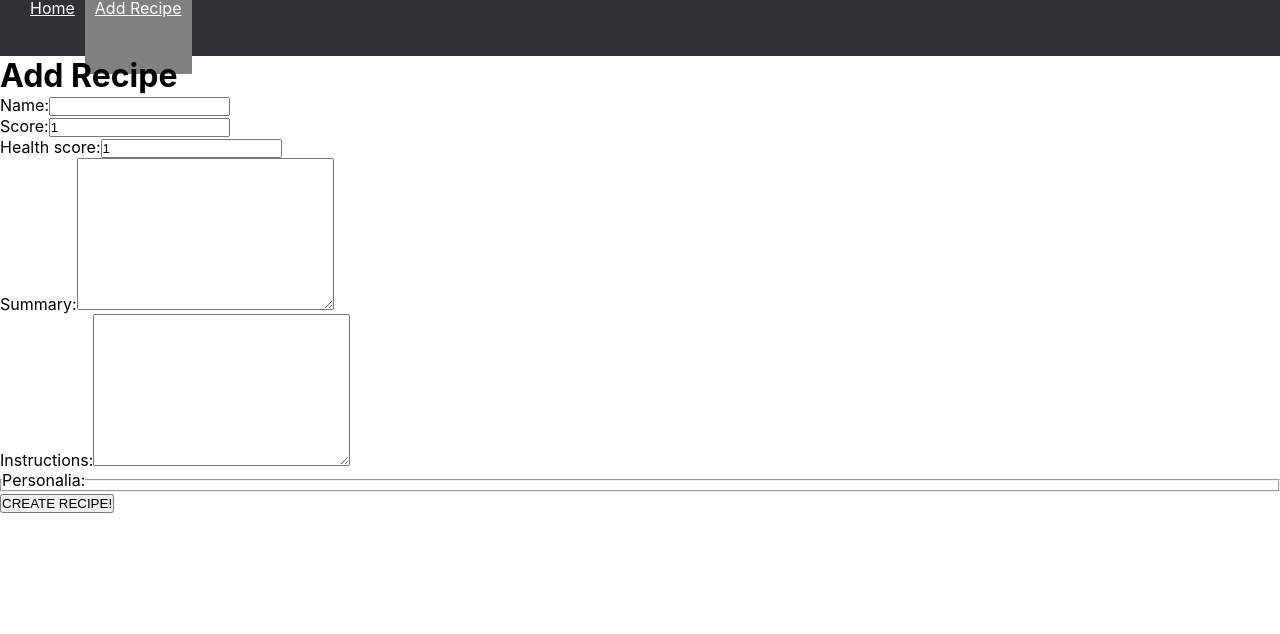
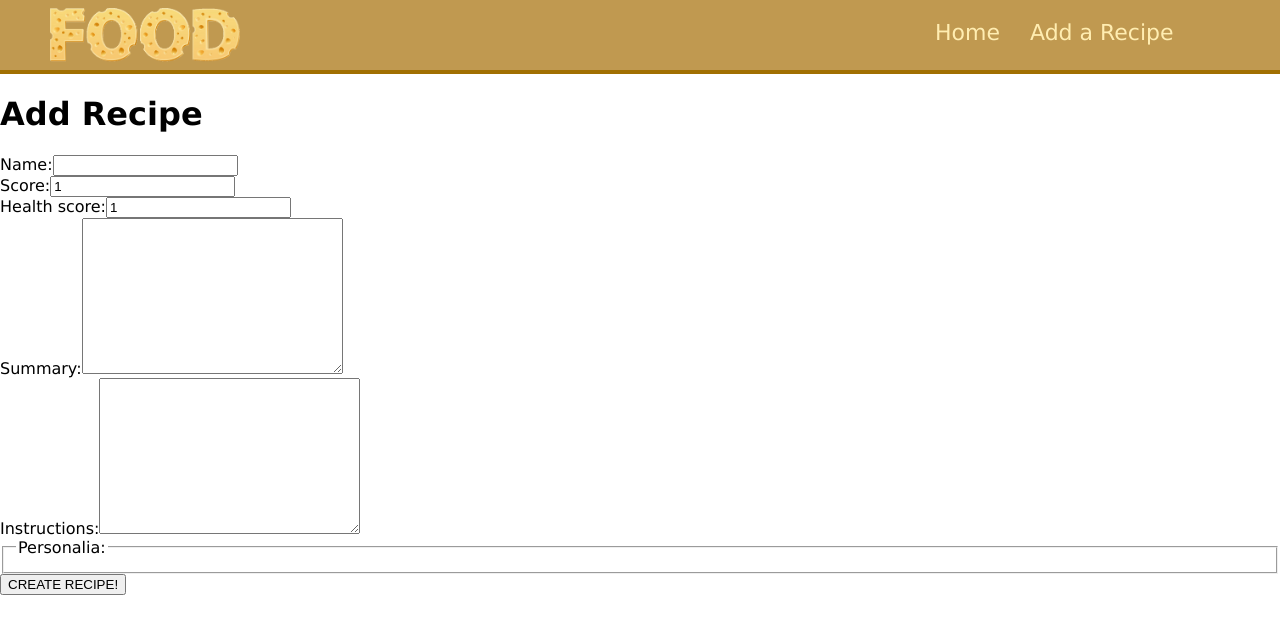
Before and after one commit to almadagaspar/PI-Food-FT15a, a React (Create React App) app in the folder client/: page /addrecipe in a window 1280 px wide. Shown: the top 634 px of the page. Built offline with nearby package versions, Linux system fonts and the light colour scheme.

Commit message:
Realizando Proyecto Individual

```diff
--- a/client/src/components/Card.js
+++ b/client/src/components/Card.js
@@ -11,7 +11,7 @@ export default function Card({ id, image, name, score, diets }) {  // Accedo med
         <span className={s.card}>Name: {name}</span><br />
         <span>Score: {score}</span><br />
         <span>Diets: </span><br />
-        <ol>
+        <ul>
           {
             diets && diets.map((d, i) => {        /* Muestro todos las dietas de la receta */
               return (
@@ -19,7 +19,7 @@ export default function Card({ id, image, name, score, diets }) {  // Accedo med
               )
             })
           }
-        </ol>
+        </ul>
       </Link>
     </div>
   );
--- a/client/src/components/Landing.js
+++ b/client/src/components/Landing.js
@@ -6,10 +6,10 @@ import s from "./Landing.module.css"
 function Landing() {
     return (
         <div className={s.landing}>
-            <div className={s.title}>
+            <div className={s.titleAndButton}>
                 <img src={food} />
                 <Link to='/home'>
-                    <button> ENTRAR </button>
+                    <button> ENTER </button>
                 </Link>
             </div>
         </div>
--- a/client/src/components/Landing.module.css
+++ b/client/src/components/Landing.module.css
@@ -1,54 +1,44 @@
-/* Anulo los margenes por de fecto que usan los navegadores web. */
-* {
-    margin: 0px;
-    padding: 0px;
-}
 
 
 .landing {
     background-image: url("../imgs/landingBackground.jpg");
-    background-repeat: no-repeat;
+    background-size: cover;
     height: 945px;
-    text-align: right;
 }
 
-.title {
+.titleAndButton {
     display: flex;
     flex-direction: column;
     align-items: center;
+    width: 700px;
+    height: 350px;
 
     position: fixed;
     top: 280px;
     right: 170px;
-
-    width: 700px;
-    height: 300px;
-    /* border: 3px red dashed; */
 }
 
-.title img {
+.titleAndButton img {
     width: 600px;
 }
 
-.title button {
-    width: 600px;
-    border: 1px, solid black;
-    width: 150px;
+.titleAndButton button {
+    color: rgb(161, 97, 0);
+    border: 3px solid rgba(163, 139, 102, 0.63);
+    width: 200px;
     height: 70px;
-    background-color: rgb(221, 221, 221);
-    font-size: 20px;
-    border-radius: 8px;
+    background-color: rgb(255, 241, 196);
+    font-size: 27px;
+    border-radius: 35px;
+
+    position: relative;
+    top: 50px;
 }
 
-
-.title button:hover {
-    width: 600px;
-    border: 1px, solid black;
-    width: 150px;
-    height: 70px;
-    background-color: rgb(50, 255, 50);
-    font-size: 30px;
-    border-radius: 8px;
+.titleAndButton button:hover {
+    border: 4px solid rgb(163, 139, 102);
+    background-color: rgb(255, 229, 142);
+    font-size: 36px;
 }
 
 
--- a/client/src/components/NavBar.css
+++ /dev/null
@@ -1,47 +0,0 @@
-.navbar {
-    height: 56px;
-    width: 100%;
-    top: 0;
-    left: 0;
-    background-color: #303236;
-    display: flex;
-    justify-content: space-between;
-    align-items: center;
-    padding: 0 20px;
-    box-sizing: border-box;
-}
-
-.navbar nav {
-    height: 100%;
-}
-
-.list {
-    margin: 0;
-    padding: 0;
-    list-style: none;
-    display: flex;
-    flex-flow: row;
-    align-items: center;
-    height: 100%;
-}
-
-.list-item {
-    margin: 0;
-    display: flex;
-    height: 100%;
-    width: auto;
-    align-items: center;
-}
-
-.list-item a {
-    color: white;
-    height: 100%;
-    padding: 16px 10px;
-    border-bottom: 4px solid transparent;
-}
-
-.list-item a:hover,
-.list-item a.active {
-    background-color: #808080;
-    color: white;
-}
--- a/client/src/components/NavBar.js
+++ b/client/src/components/NavBar.js
@@ -1,16 +1,18 @@
 import React from 'react';
 import { NavLink } from 'react-router-dom';
-import './NavBar.css';
+import food from "../imgs/food_small.png"
+import s from './NavBar.module.css';
 
 
 export default function NavBar() {    // Mi barra de navegación.
     return (
-        <header className="navbar">
+        <header className={s.navbar}>
+            <img src={food} />
             <nav>
-                <ul className="list">
-                    <li className="list-item">
+                <ul className={s.list}>
+                    <li className={s.listItem}>
                         <NavLink exact to="/home" >Home</NavLink>
-                        <NavLink to="/addrecipe" >Add Recipe</NavLink>
+                        <NavLink to="/addrecipe" >Add a Recipe</NavLink>
                     </li>
                 </ul>
             </nav>
--- /dev/null
+++ b/client/src/components/NavBar.module.css
@@ -0,0 +1,77 @@
+.navbar {
+    display: flex;
+    flex-direction: row;
+    justify-content: space-between;
+    height: 70px;
+    width: 100%;
+    background-color: #c09950;
+    align-items: center;
+    border-bottom: 4px rgb(161, 111, 1) solid ;
+
+
+    /* justify-content: space-around; */
+    /* padding: 0 00px; */
+    /* top: 0; */
+    /* left: 0; */
+    /* box-sizing: border-box; */
+}
+
+.navbar img{
+    position: relative;
+    top: center;
+    left: 50px;
+    width: 190px;
+}
+
+
+.navbar nav {
+    display: flex;
+    justify-content: space-between;
+    width: 400px;
+    height: 90%;
+    /* border: 2px red solid; */
+    /* align-items: center; */
+    /* position: relative;
+    left: 900px; */
+
+    /* top: center; */
+}
+
+
+
+
+.list {
+    /* margin: 0; */
+    /* padding: 0; */
+    /* list-style: none; */
+    /* display: flex; */
+    /* flex-flow: row; */
+    /* align-items: center; */
+    /* height: 100%; */
+}
+
+.listItem {
+    margin: 0;
+    display: flex;
+    height: 100%;
+    width: auto;
+    align-items: center;
+}
+
+.listItem a {
+    font-size: 22px;
+    color: rgb(255, 237, 177);
+    height: 100%;
+    padding: 15px;
+    text-decoration: none;
+    /* border-bottom: 4px solid transparent; */
+}
+
+.listItem a:hover,
+.listItem a.active {
+    background-color: #ddc05e;
+    color: rgb(255, 251, 235);
+
+    /* font-size: 25px; */
+    /* color: white; */
+}
--- a/client/src/index.css
+++ b/client/src/index.css
@@ -1,14 +1,8 @@
 body {
-  margin: 0;
-  font-family: -apple-system, BlinkMacSystemFont, 'Segoe UI', 'Roboto', 'Oxygen',
-    'Ubuntu', 'Cantarell', 'Fira Sans', 'Droid Sans', 'Helvetica Neue',
-    sans-serif;
-/*   -webkit-font-smoothing: antialiased; */
-  -moz-osx-font-smoothing: grayscale;/*  */
+/* Anulo los margenes por defecto que usan los navegadores web. */
+  margin: 0px;
+  padding: 0px;
+
+  font-family: 'Arial Bold','Verdana',  'Segoe UI', 'Roboto', 'Oxygen',
+    'Ubuntu', 'Cantarell', 'Fira Sans', 'Droid Sans', 'Helvetica Neue'
 }
-
-/* code {
-  font-family: source-code-pro, Menlo, Monaco, Consolas, 'Courier New',
-    monospace;
-}
- */
--- a/client/src/index.js
+++ b/client/src/index.js
@@ -5,7 +5,7 @@ import { BrowserRouter } from 'react-router-dom'
 import store from './store/index.js'
 import App from './App';
 import './index.css';
-// import reportWebVitals from './reportWebVitals';   BORRAR ???
+// import reportWebVitals from './reportWebVitals';
 
 ReactDOM.render(
   // Para poder usar Redux envuelvo mi aplicación con el componente 'Provider', y le paso el store como parámetro.
@@ -20,7 +20,7 @@ ReactDOM.render(
   document.getElementById('root')
 );
 
-// If you want to start measuring performance in your app, pass a function   BORRAR ???
+// If you want to start measuring performance in your app, pass a function
 // to log results (for example: reportWebVitals(console.log))
 // or send to an analytics endpoint. Learn more: https://bit.ly/CRA-vitals
 // reportWebVitals();
```
Also changed, not shown: client/src/App.css (deleted, +0 -38 lines), client/src/imgs/food_small.png (added).
